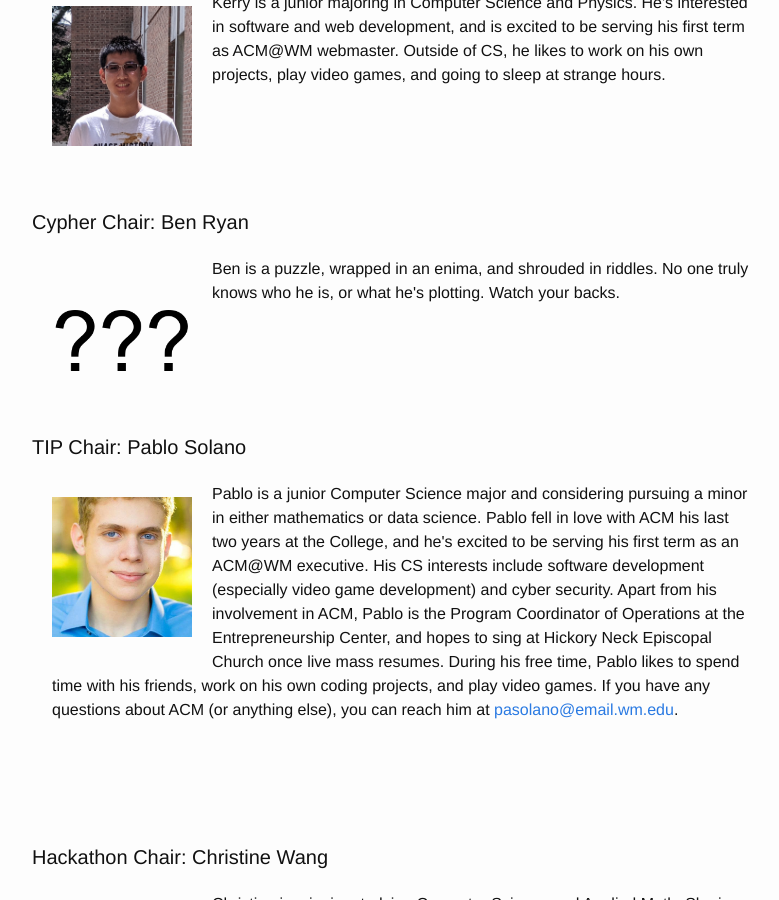
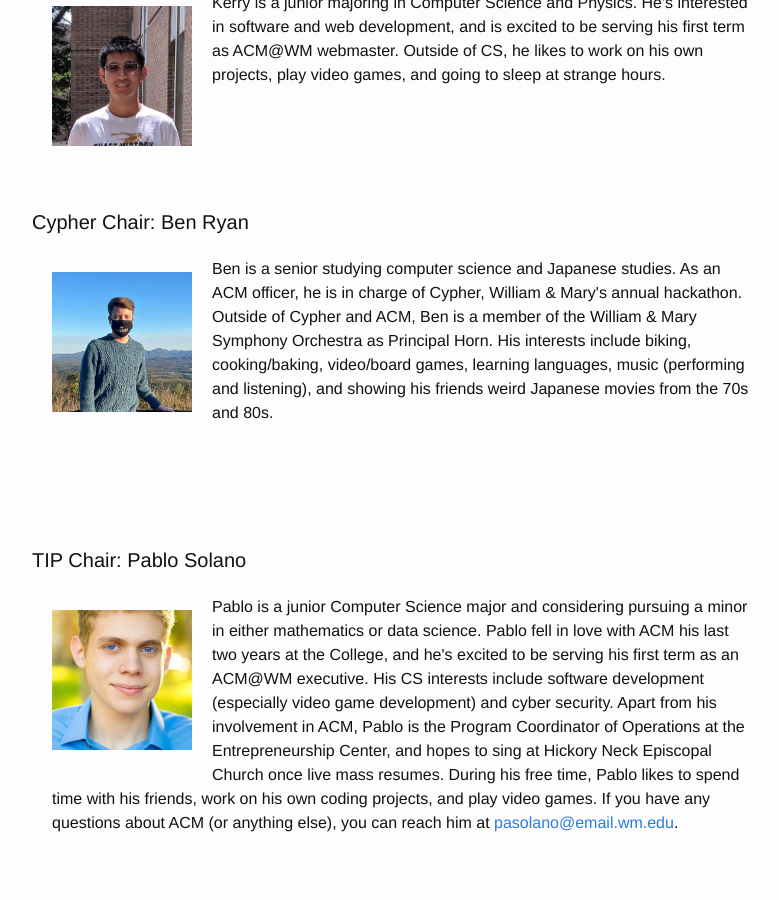
Before and after one commit to ACMWM/acmwm.github.io, a Jekyll site: the page built from _pages/officers.md, in a window 1280 px wide and 900 px high, scrolled down 1885 px. Shown: the whole window, without its empty margins (238-1017 px from the left). Built offline with Jekyll 4.4.1, drawn with Linux system fonts in a browser that asks for light colours.

Commit message:
Updated officer descriptions

```diff
--- a/_config.yml
+++ b/_config.yml
@@ -64,9 +64,9 @@ officers:
 
     - job: Cypher Chair
       name: Ben Ryan
-      pic: ben.png
+      pic: ben.jpg
       bio: >
-          Ben is a puzzle, wrapped in an enima, and shrouded in riddles. No one truly knows who he is, or what he's plotting. Watch your backs.
+          Ben is a senior studying computer science and Japanese studies. As an ACM officer, he is in charge of Cypher, William & Mary's annual hackathon. Outside of Cypher and ACM, Ben is a member of the William & Mary Symphony Orchestra as Principal Horn. His interests include biking, cooking/baking, video/board games, learning languages, music (performing and listening), and showing his friends weird Japanese movies from the 70s and 80s.
 
     - job: TIP Chair
       name: Pablo Solano
```
Also changed, not shown: images/officers/ben.jpg (added), images/officers/ben.png (deleted).
